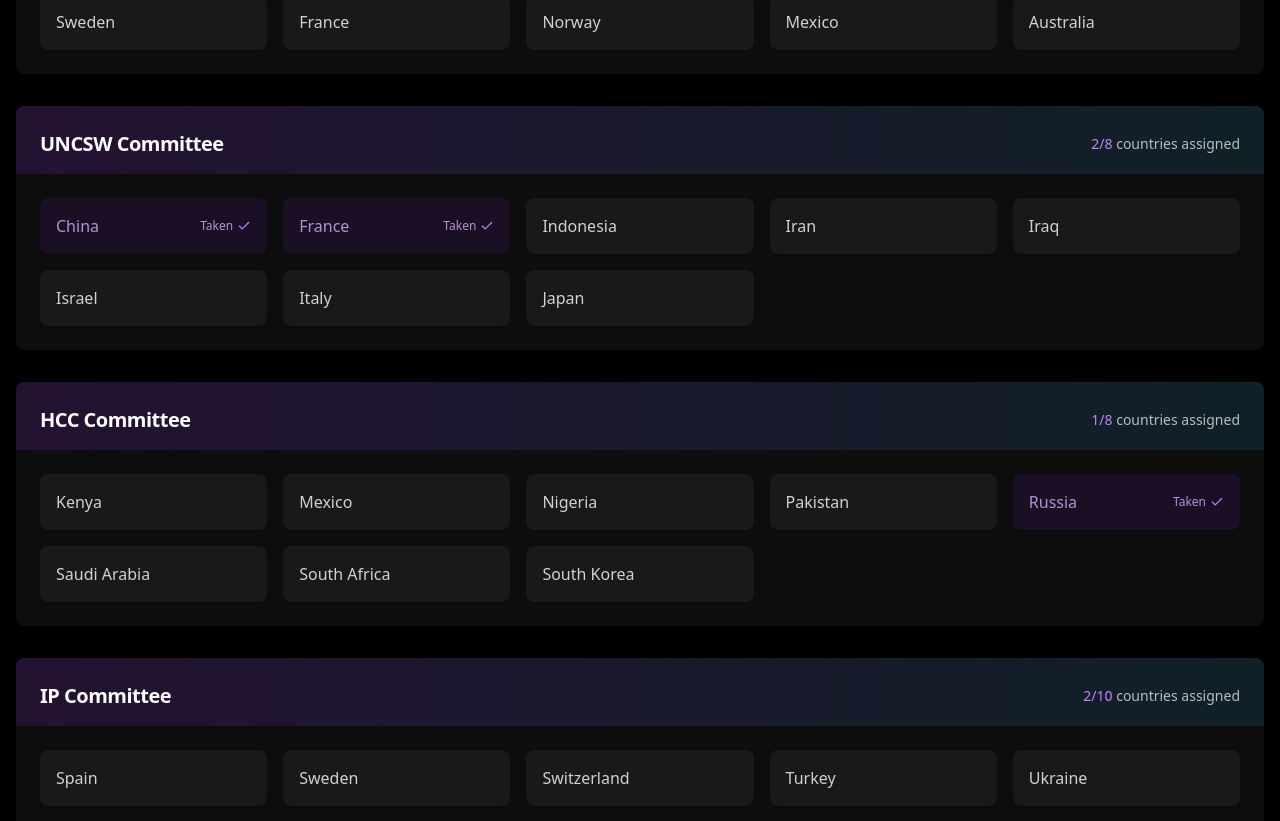
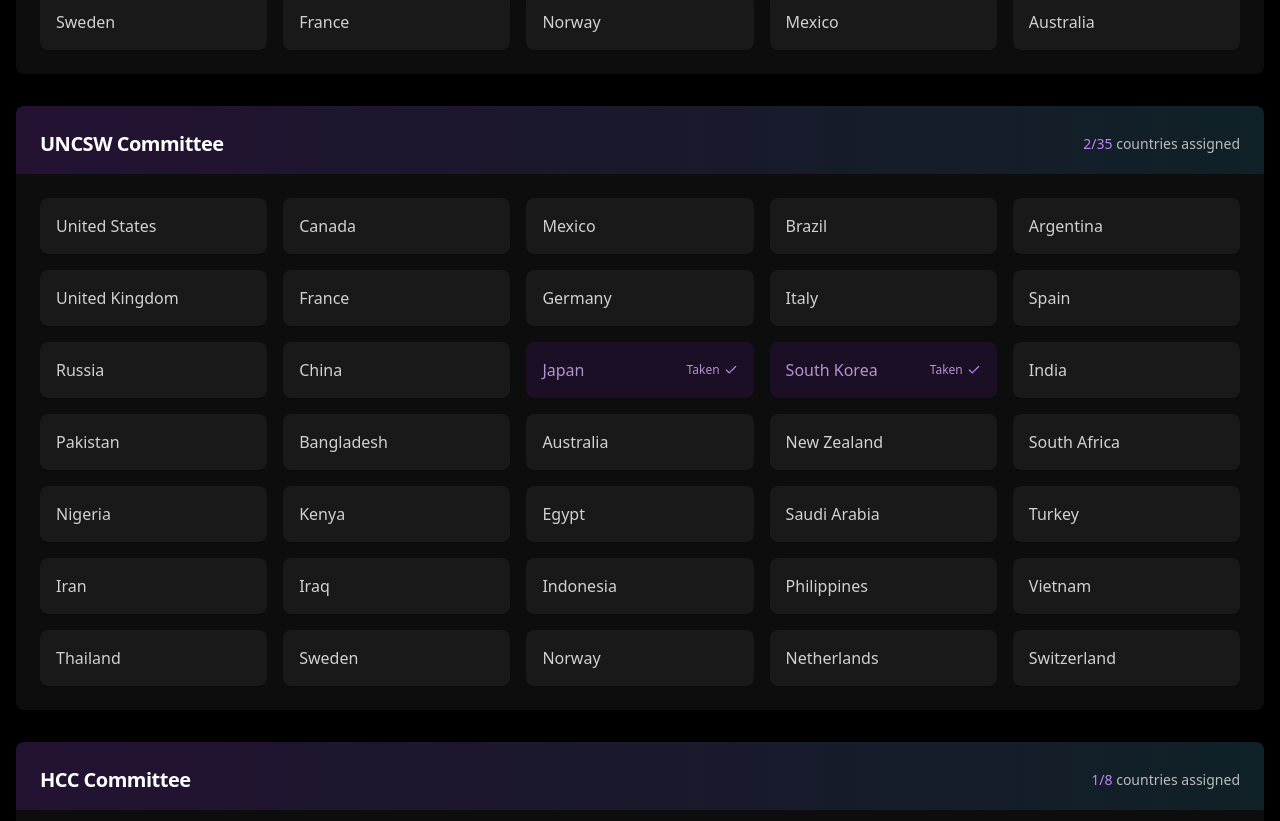
Before and after one commit to 0CODERKID/Zenith-MUN, a Next.js app: page / in a window 1280 px wide. Shown: the part 6050-6871 px from the top of the page. Built offline with nearby package versions, Linux system fonts and the light colour scheme.

Commit message:
countries second update

```diff
--- a/components/countries-section.tsx
+++ b/components/countries-section.tsx
@@ -57,14 +57,41 @@ export default function CountriesSection() {
     { name: "Australia", committee: "UNHRC", taken: false },
 
     // UNCSW Countries
-    { name: "China", committee: "UNCSW", taken: true },
-    { name: "France", committee: "UNCSW", taken: true },
-    { name: "Indonesia", committee: "UNCSW", taken: false },
+    { name: "United States", committee: "UNCSW", taken: false },
+    { name: "Canada", committee: "UNCSW", taken: false },
+    { name: "Mexico", committee: "UNCSW", taken: false },
+    { name: "Brazil", committee: "UNCSW", taken: false },
+    { name: "Argentina", committee: "UNCSW", taken: false },
+    { name: "United Kingdom", committee: "UNCSW", taken: false },
+    { name: "France", committee: "UNCSW", taken: false },
+    { name: "Germany", committee: "UNCSW", taken: false },
+    { name: "Italy", committee: "UNCSW", taken: false },
+    { name: "Spain", committee: "UNCSW", taken: false },
+    { name: "Russia", committee: "UNCSW", taken: false },
+    { name: "China", committee: "UNCSW", taken: false },
+    { name: "Japan", committee: "UNCSW", taken: true },
+    { name: "South Korea", committee: "UNCSW", taken: true },
+    { name: "India", committee: "UNCSW", taken: false },
+    { name: "Pakistan", committee: "UNCSW", taken: false },
+    { name: "Bangladesh", committee: "UNCSW", taken: false },
+    { name: "Australia", committee: "UNCSW", taken: false },
+    { name: "New Zealand", committee: "UNCSW", taken: false },
+    { name: "South Africa", committee: "UNCSW", taken: false },
+    { name: "Nigeria", committee: "UNCSW", taken: false },
+    { name: "Kenya", committee: "UNCSW", taken: false },
+    { name: "Egypt", committee: "UNCSW", taken: false },
+    { name: "Saudi Arabia", committee: "UNCSW", taken: false },
+    { name: "Turkey", committee: "UNCSW", taken: false },
     { name: "Iran", committee: "UNCSW", taken: false },
     { name: "Iraq", committee: "UNCSW", taken: false },
-    { name: "Israel", committee: "UNCSW", taken: false },
-    { name: "Italy", committee: "UNCSW", taken: false },
-    { name: "Japan", committee: "UNCSW", taken: false },
+    { name: "Indonesia", committee: "UNCSW", taken: false },
+    { name: "Philippines", committee: "UNCSW", taken: false },
+    { name: "Vietnam", committee: "UNCSW", taken: false },
+    { name: "Thailand", committee: "UNCSW", taken: false },
+    { name: "Sweden", committee: "UNCSW", taken: false },
+    { name: "Norway", committee: "UNCSW", taken: false },
+    { name: "Netherlands", committee: "UNCSW", taken: false },
+    { name: "Switzerland", committee: "UNCSW", taken: false },
 
     // HCC Countries
     { name: "Kenya", committee: "HCC", taken: false },
```
